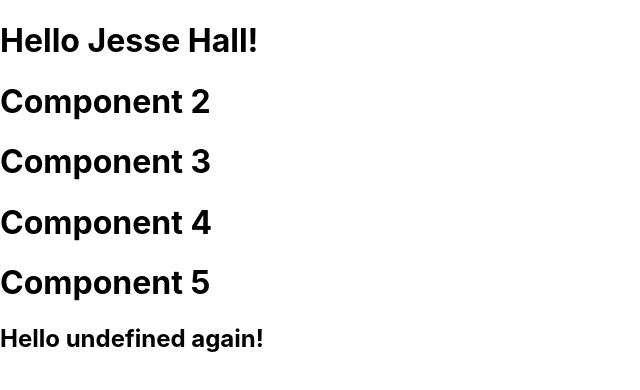
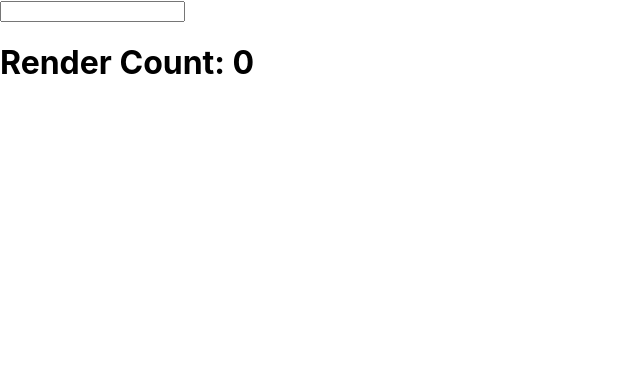
Before and after one commit to maribelcuales/React-Review-Project, a React (Create React App) app: page / in a window 1280 px wide. Shown: the top 390 px of the page, without its empty margins (0-640 px from the left). Built offline with nearby package versions, Linux system fonts and the light colour scheme.

Commit message:
Created AppRender component which track application renders.

```diff
--- /dev/null
+++ b/src/App/AppRender.js
@@ -0,0 +1,25 @@
+// Use useRef to track application renders
+
+import { useState, useEffect, useRef } from 'react';
+
+function AppRender() {
+  const [inputValue, setInputValue] = useState("");
+  const count = useRef(0);
+
+  useEffect(() => {
+    count.current = count.current + 1;
+  });
+
+  return (
+    <>
+      <input
+        type="text"
+        value={inputValue}
+        onChange={(e) => setInputValue(e.target.value)}
+      />
+      <h1>Render Count: {count.current}</h1>
+    </>
+  );
+}
+
+export default AppRender;
--- a/src/index.js
+++ b/src/index.js
@@ -3,12 +3,12 @@
 import './index.css';
 // import App from './App';
 //import TodoApp from './Todos/TodoApp.js';
-import Component1 from './Component/Component1.js';
+import AppRender from './App/AppRender.js';
 
 //const cars = ['Ford', 'BMW', 'Audi'];
 
 ReactDOM.render(
-  <Component1 />,
+<AppRender />,
   //<App />,
   //<Header favCol="yellow"/>,
   //<GarageCars cars={cars}/>,
```
